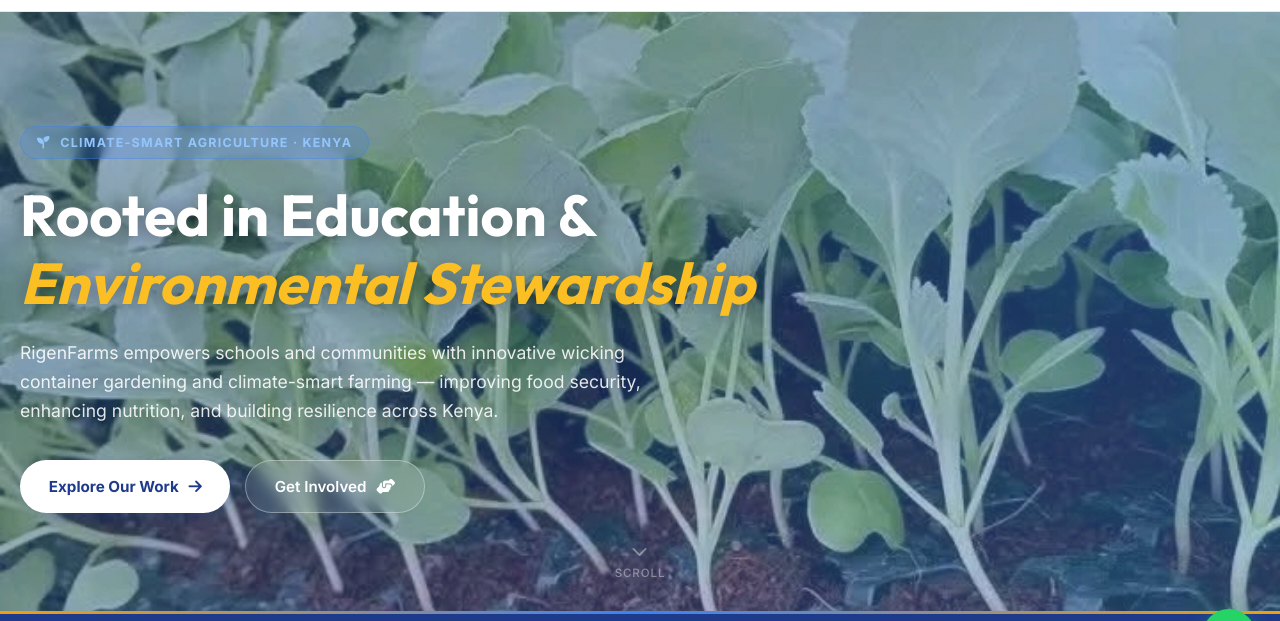
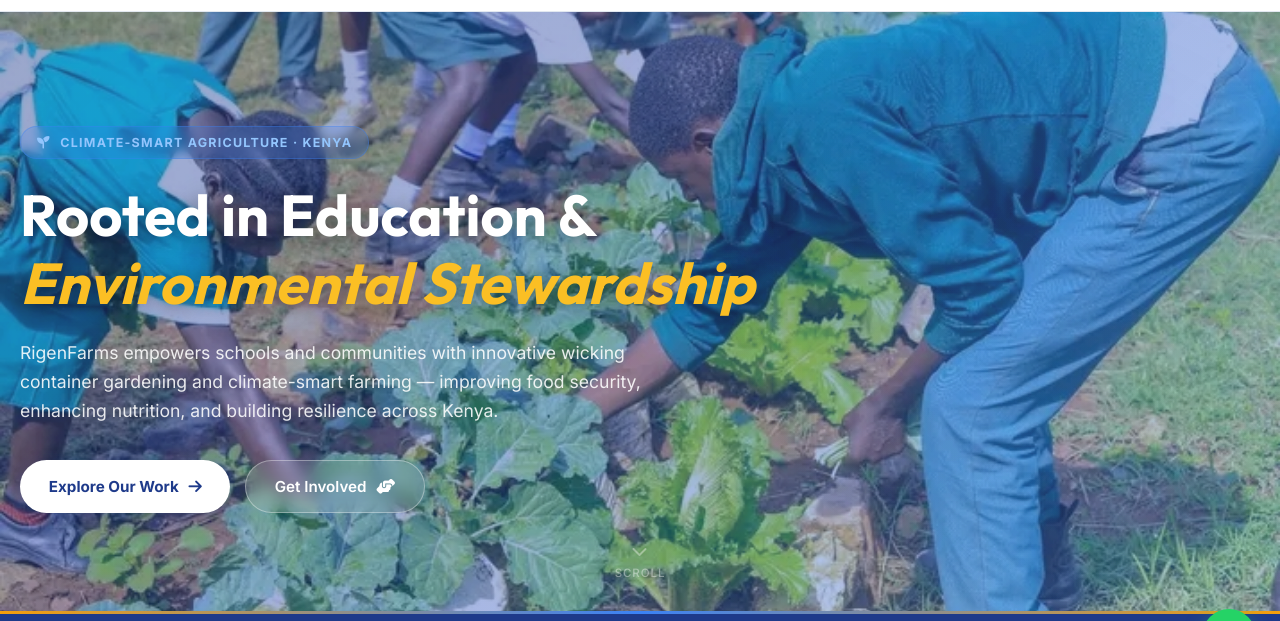
Before and after one commit to Kenshitawa/rigenfarms, a plain HTML site: page index.html in a window 1280 px wide. Shown: the part 113-734 px from the top of the page. Drawn offline with Linux system fonts and the light colour scheme.

Commit message:
Update website

```diff
--- a/index.html
+++ b/index.html
@@ -913,8 +913,8 @@
   <!-- HERO -->
   <section class="hero">
     <div class="hero-slideshow">
-      <div class="hero-slide active" style="background-image:url('images/ngo.jpg');"></div>
-      <div class="hero-slide" style="background-image:url('images/ngo2.jpeg');"></div>
+      <div class="hero-slide active" style="background-image:url('images/men.jpeg');"></div>
+      <div class="hero-slide" style="background-image:url('images/gowowo.jpeg');"></div>
     </div>
     <div class="hero-overlay"></div>
     <div class="hero-deco"></div>
```
